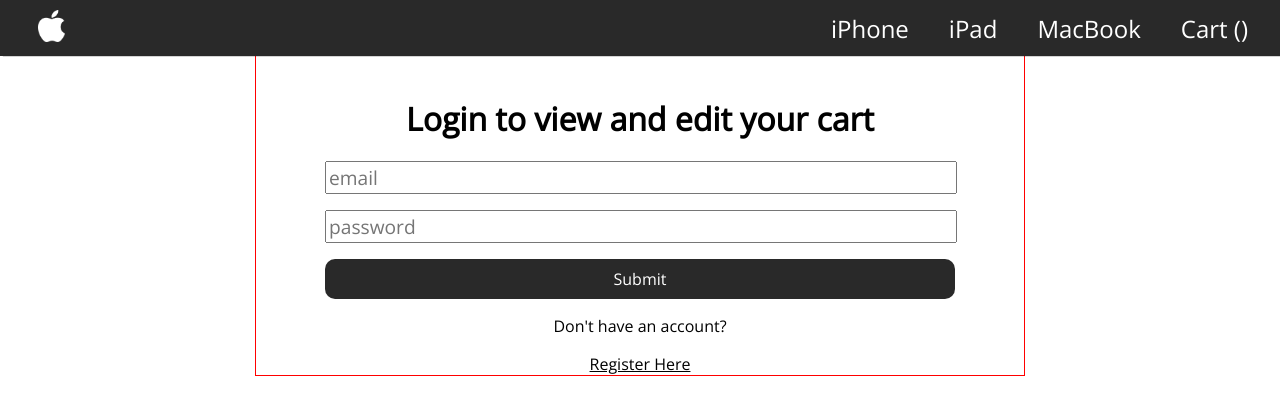
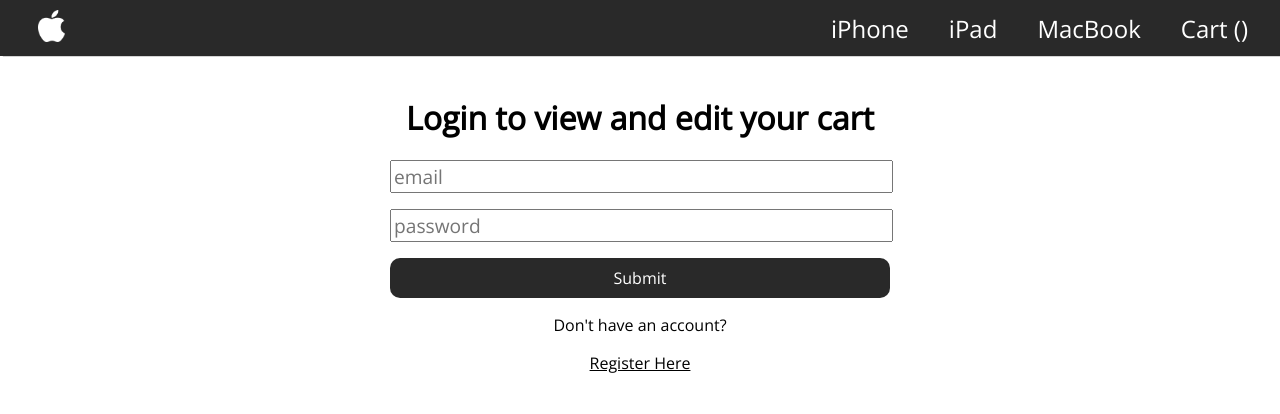
Before and after one commit to frivolousvision/e-commerce-app, a React (Create React App) app in the folder client/: page /login in a window 1280 px wide. Shown: the top 414 px of the page. Built offline with nearby package versions, Linux system fonts and the light colour scheme; no server answers; the HTML template or start-up script is replaced by a standard one.

Commit message:
set max and min width for forms

```diff
--- a/client/src/components/Login/login.css
+++ b/client/src/components/Login/login.css
@@ -11,9 +11,9 @@
   flex-direction: column;
   justify-content: center;
   align-items: center;
-  width: 60%;
+  max-width: 500px;
+  min-width: 400px;
   margin: 0 auto;
-  border: 1px solid red;
 }
 .email-input-login {
   width: 99%;
@@ -41,6 +41,6 @@
 }
 @media only screens and (max-width: 600px) {
   .login-container {
-    width: 80%;
+    width: 90%;
   }
 }
--- a/client/src/components/Register/register.css
+++ b/client/src/components/Register/register.css
@@ -18,7 +18,8 @@
   flex-direction: column;
   justify-content: center;
   align-items: center;
-  width: 35%;
+  max-width: 500px;
+  min-width: 400px;
   margin: 0 auto;
 }
 .email-input {
```
